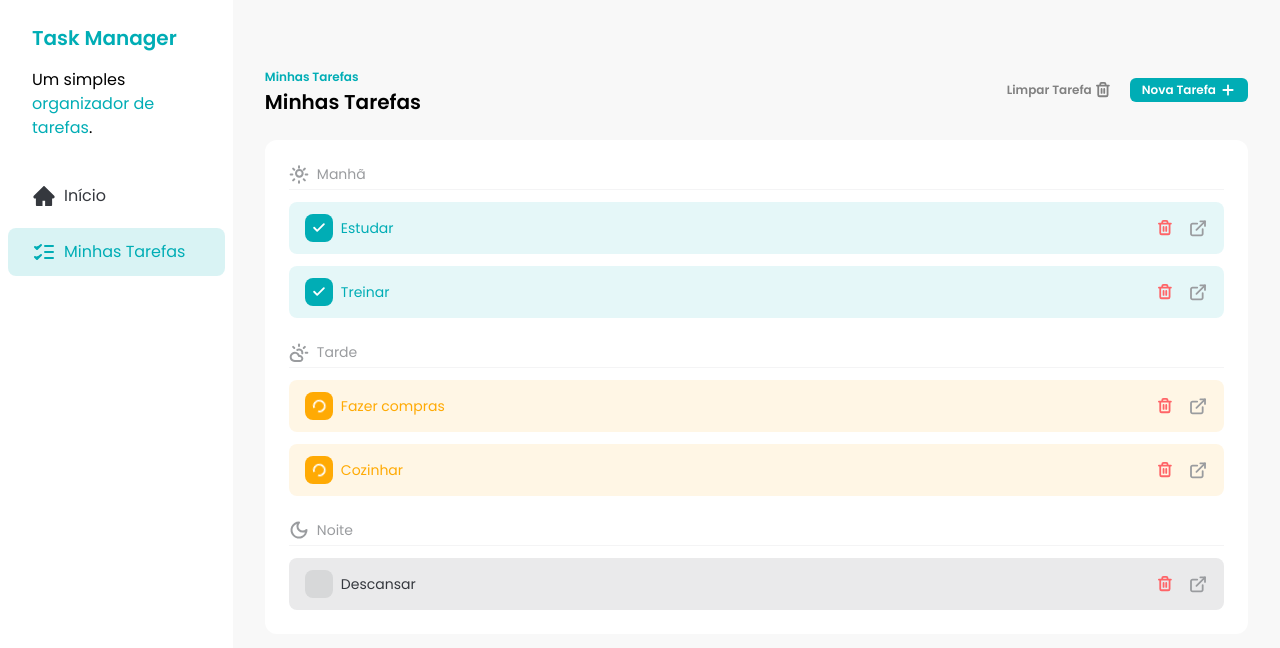
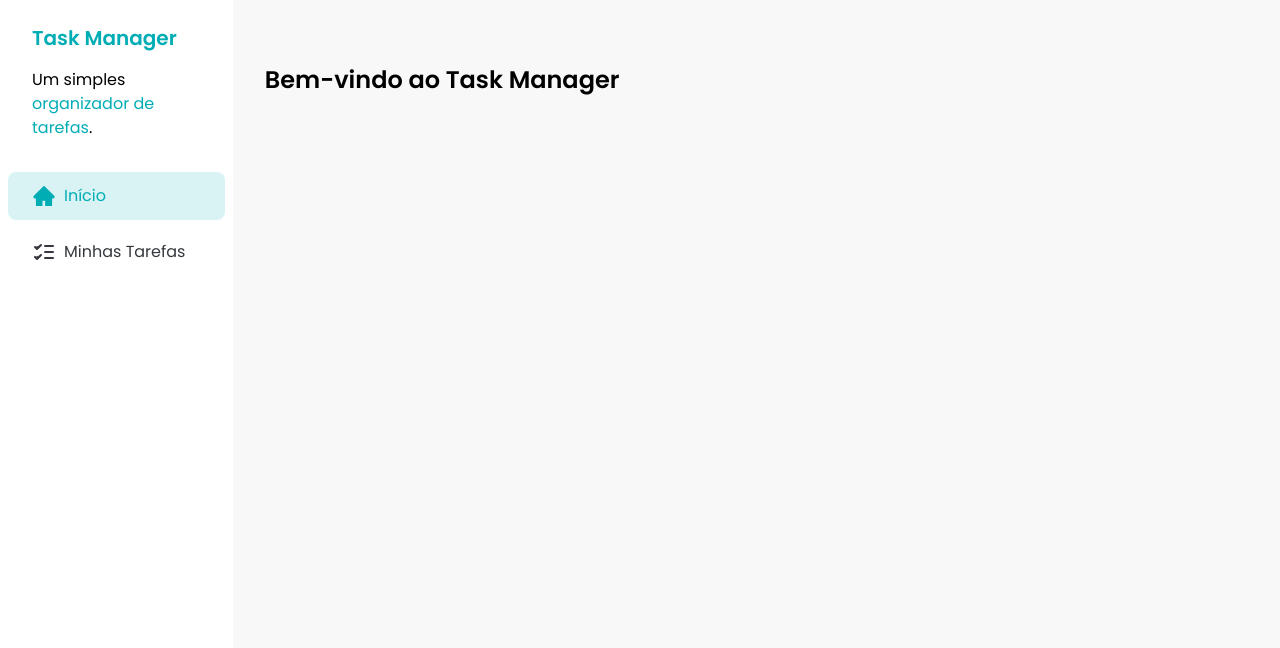
Before and after one commit to vicgopfert/task-manager, a React (Vite) app: page / in a window 1280 px wide. Shown: the top 648 px of the page. Built offline with nearby package versions, Linux system fonts and the light colour scheme; data requests are answered from the project's data file.

Commit message:
feat: add HomePage component and update routing in App

```diff
--- a/src/App.jsx
+++ b/src/App.jsx
@@ -2,6 +2,7 @@ import { Route, Routes } from "react-router-dom"
 import { Toaster } from "sonner"
 
 import Sidebar from "./components/Sidebar"
+import HomePage from "./pages/Home"
 import TaskDetailsPage from "./pages/TaskDetails"
 import TasksPage from "./pages/Tasks"
 
@@ -19,7 +20,8 @@ function App() {
       />
       <Sidebar />
       <Routes>
-        <Route path="/" element={<TasksPage />} />
+        <Route path="/" element={<HomePage />} />
+        <Route path="/tasks" element={<TasksPage />} />
         <Route path="/task/:taskId" element={<TaskDetailsPage />} />
       </Routes>
     </div>
--- a/src/components/Sidebar.jsx
+++ b/src/components/Sidebar.jsx
@@ -3,7 +3,7 @@ import SidebarButton from "./SidebarButton"
 
 const Sidebar = () => {
   return (
-    <div className="h-screen w-72 bg-white">
+    <div className="m-w-72 h-screen w-72 bg-white">
       <div className="space-y-4 px-8 py-6">
         <h1 className="text-xl font-semibold text-primary">Task Manager</h1>
         <p>
@@ -13,11 +13,11 @@ const Sidebar = () => {
       </div>
 
       <div className="flex flex-col gap-2 p-2">
-        <SidebarButton color="unselected">
+        <SidebarButton to="/">
           <HomeIcon />
           Início
         </SidebarButton>
-        <SidebarButton to="/">
+        <SidebarButton to="/tasks">
           <TasksIcon />
           Minhas Tarefas
         </SidebarButton>
--- a/src/components/SidebarButton.jsx
+++ b/src/components/SidebarButton.jsx
@@ -2,7 +2,7 @@ import PropTypes from "prop-types"
 import { NavLink } from "react-router-dom"
 import { tv } from "tailwind-variants"
 
-const SidebarButton = ({ children, to, color }) => {
+const SidebarButton = ({ children, to }) => {
   const sidebar = tv({
     base: "flex items-center gap-2 rounded-lg px-6 py-3",
     variants: {
@@ -13,7 +13,6 @@ const SidebarButton = ({ children, to, color }) => {
     },
   })
 
-  if (to) {
   return (
     <NavLink
       to={to}
@@ -27,17 +26,9 @@ const SidebarButton = ({ children, to, color }) => {
   )
 }
 
-  return (
-    <a href="#" className={sidebar({ color })}>
-      {children}
-    </a>
-  )
-}
-
 SidebarButton.propTypes = {
   children: PropTypes.node.isRequired,
-  to: PropTypes.string,
-  color: PropTypes.oneOf(["unselected", "selected"]),
+  to: PropTypes.string.isRequired,
 }
 
 export default SidebarButton
--- /dev/null
+++ b/src/pages/Home.jsx
@@ -0,0 +1,9 @@
+const HomePage = () => {
+  return (
+    <div className="w-full space-y-6 px-8 py-16">
+      <h1 className="text-2xl font-semibold">Bem-vindo ao Task Manager</h1>
+    </div>
+  )
+}
+
+export default HomePage
```
Lines whose indentation alone changed are shown as unchanged.
